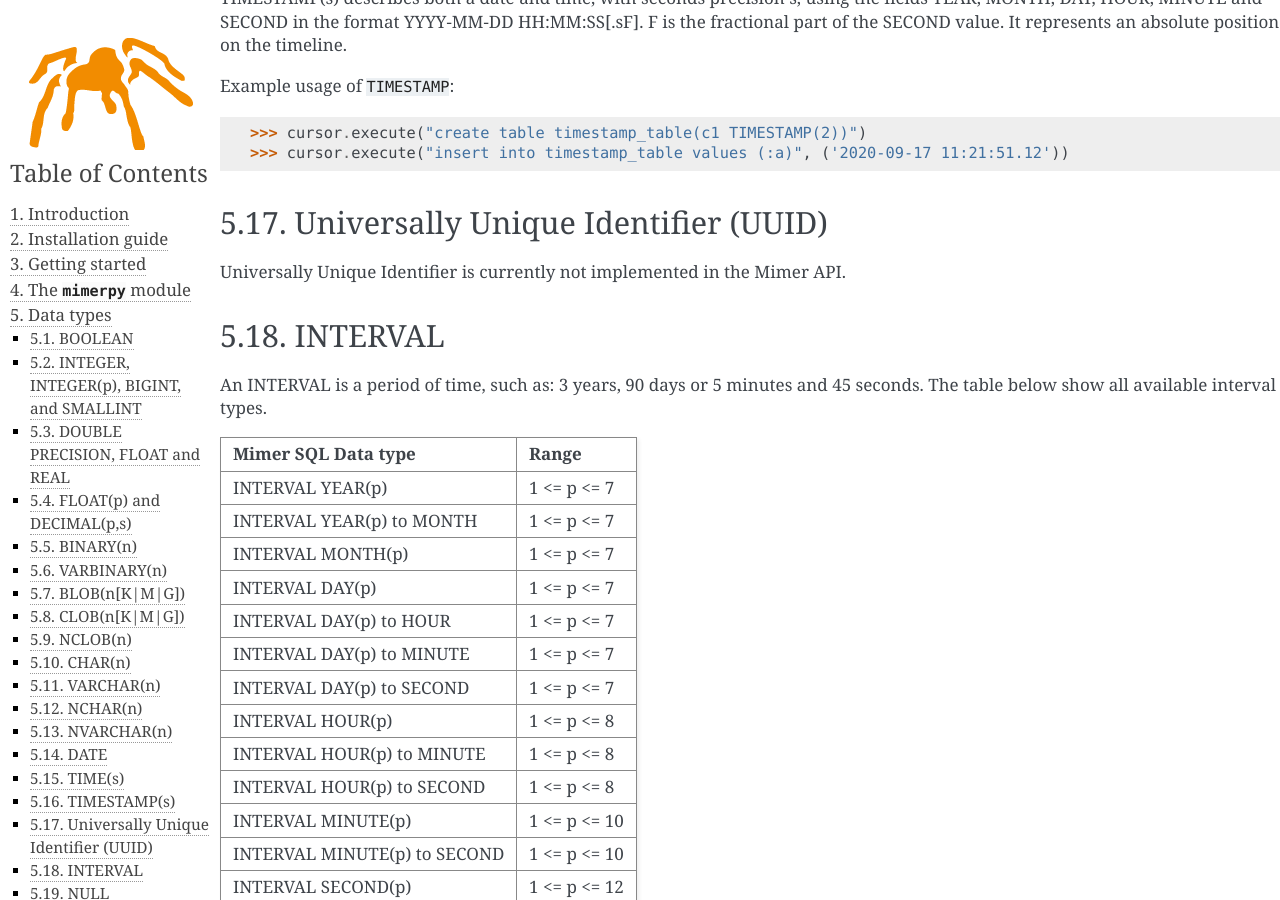
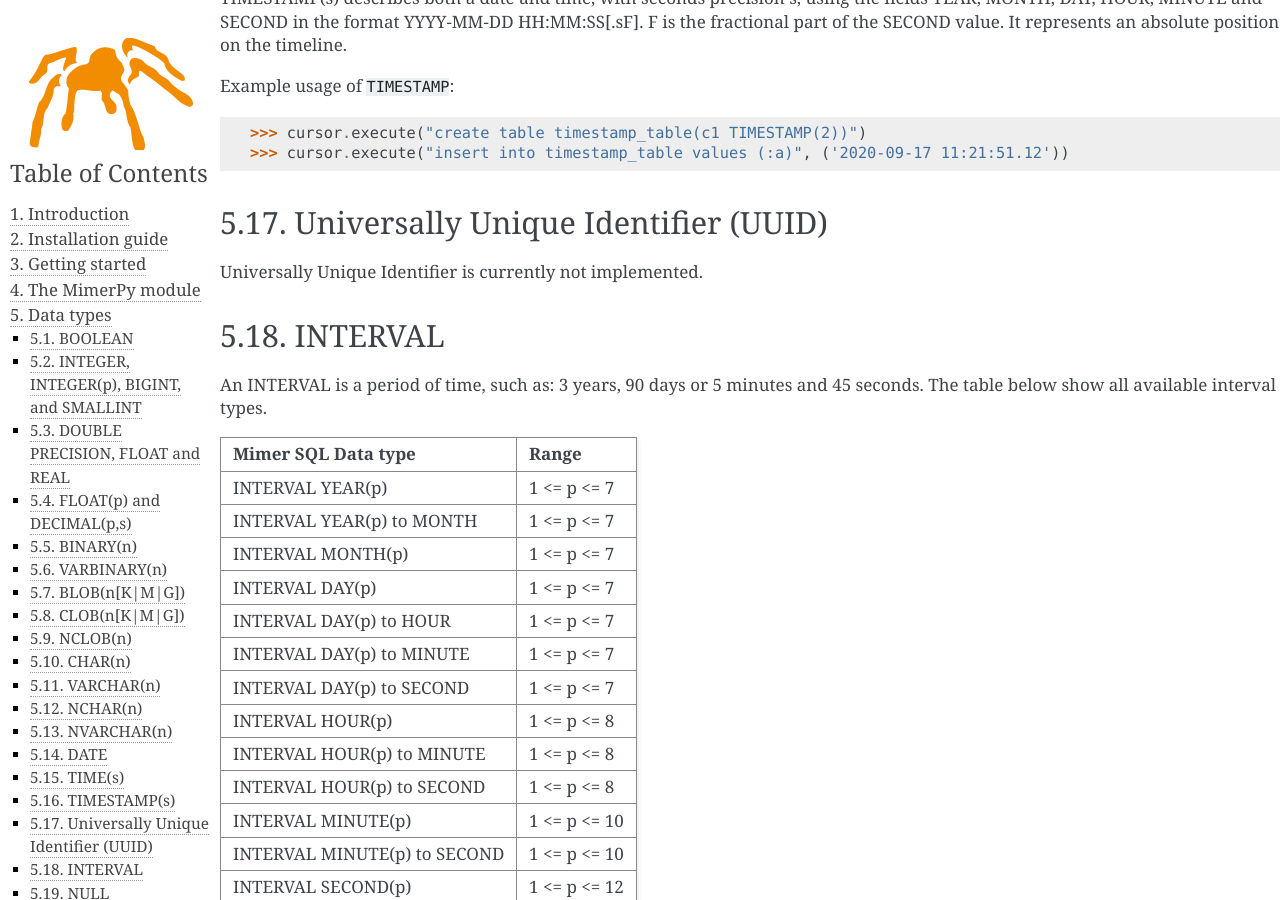
Before and after one commit to mimersql/MimerPy, a Sphinx documentation site: the page built from doc/datatypes.rst, in a window 1280 px wide and 900 px high, scrolled down 6060 px. Built offline with Sphinx 7.4.7, drawn with Linux system fonts in a browser that asks for light colours.

Commit message:
doc update

```diff
--- a/doc/datatypes.rst
+++ b/doc/datatypes.rst
@@ -296,7 +296,7 @@
 
 Universally Unique Identifier (UUID)
 ------------------------------------------
-Universally Unique Identifier is currently not implemented in the Mimer API.
+Universally Unique Identifier is currently not implemented.
 
 INTERVAL
 ------------
```
Also changed, not shown: doc/mimerpy.rst (+4 -4 lines).
